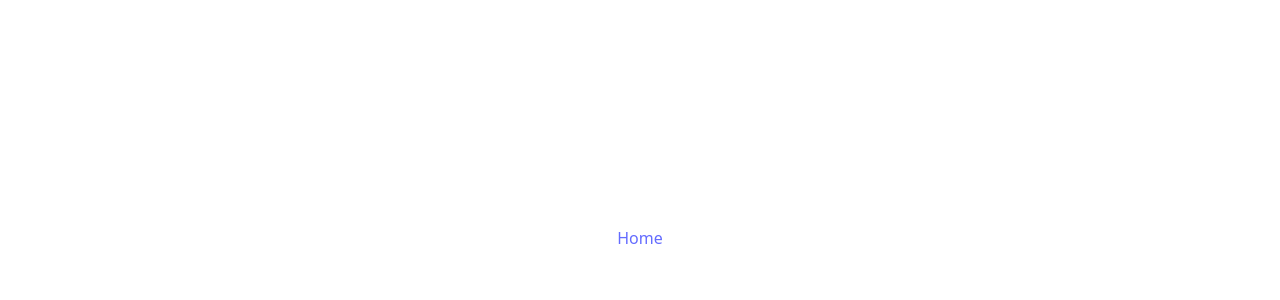
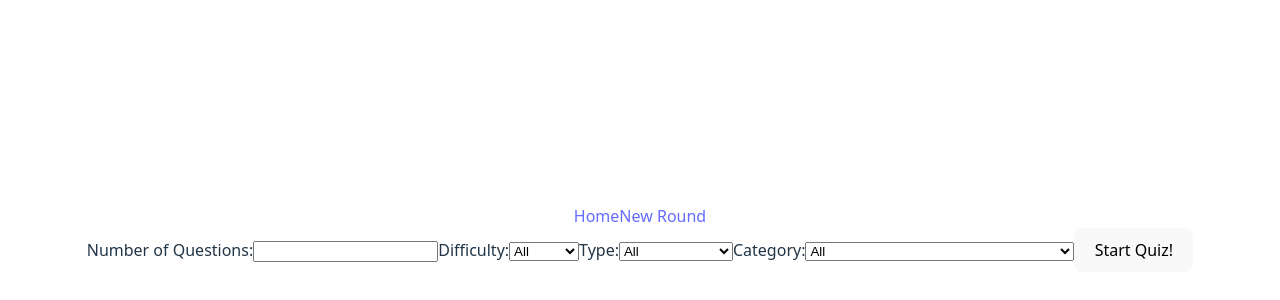
Before and after one commit to amarantino159/Trivia-App, a React (Vite) app: page /options in a window 1280 px wide. Before the commit this address had no page. Shown: the part 162-462 px from the top of the page. Built offline with nearby package versions, Linux system fonts and the light colour scheme.

Commit message:
can now generate questions based on user input. Still need to pass to the Questions page
Co-authored-by: Michael Vulpo <MiVuSec@users.noreply.github.com>

```diff
--- a/src/component/App.jsx
+++ b/src/component/App.jsx
@@ -2,22 +2,29 @@ import { useState, useContext, useEffect, createContext } from 'react'
 import { useNavigate } from 'react-router-dom';
 import { BrowserRouter as Router, Routes, Route, Link } from "react-router-dom";
 import { ScoreContext } from "../context/ScoreContext"
+import { RoundQuestions } from "../context/RoundQuestions";
 import '../styles/App.css'
 
+import { GameOptions } from './GameOptions'
 import QuestionAndAnswer from './QuestionAndAnswer';
 
 function App() {
-
+  const [roundData, setRoundData] = useState([]);
   const [playerScore, setPlayerScore] = useState(0);
 
   return (
     <>
       <Link to="/">Home</Link>
+      <Link to="/options">New Round</Link>
       <ScoreContext.Provider value={{ playerScore, setPlayerScore }}>
-        <Routes>
-          {/* <Route path='/' element={<GameOptions/>}/> */}
-          <Route path='/' element={<QuestionAndAnswer />} />
-        </Routes>
+        <RoundQuestions.Provider value={{ roundData, setRoundData }}>
+
+          <Routes>
+            <Route path='/options' element={<GameOptions />} />
+            <Route path='/' element={<QuestionAndAnswer />} />
+          </Routes>
+
+        </RoundQuestions.Provider>
       </ScoreContext.Provider>
     </>
   )
--- /dev/null
+++ b/src/component/GameOptions.jsx
@@ -0,0 +1,73 @@
+import { useState, useEffect, useContext } from 'react'
+import { getQuestions } from '../api/api.js'
+import { RoundQuestions } from '../context/RoundQuestions'
+import { BrowserRouter as Router, Routes, Route, Link } from "react-router-dom";
+import '../styles/App.css'
+
+
+//user inputs options in a form and then generates a list of questions
+//need amount (no less than 1), difficulty, type, and category
+function GameOptions() {
+  const { roundData, setRoundData } = useContext(RoundQuestions);
+
+  async function GenerateQuestions(formData) {
+    const amount = formData.get('amount');
+    const difficulty = formData.get('difficulty');
+    const type = formData.get('type');
+    const category = formData.get('category');;
+
+    let data = await getQuestions(amount, difficulty, type, category);
+    console.log(data);
+    setRoundData(data);
+  }
+
+  return (
+    <>
+      <form action={GenerateQuestions}>
+        <label>Number of Questions:</label><input type="text" name="amount" />
+        <label>Difficulty:</label><select name="difficulty">
+          <option value="">All</option>
+          <option value="easy">Easy</option>
+          <option value="medium">Medium</option>
+          <option value="hard">Hard</option>
+        </select>
+        <label>Type:</label><select name="type">
+          <option value="">All</option>
+          <option value="multiple">Multiple Choice</option>
+          <option value="boolean">True/False</option>
+        </select>
+        <label>Category:</label><select name="category">
+          <option value="">All</option>
+
+          <option value="9">General Knowledge</option>
+          <option value="10">Entertainment: Books</option>
+          <option value="11">Entertainment: Film</option>
+          <option value="12">Entertainment: Music</option>
+          <option value="13">Entertainment: Musicals & Theaters</option>
+          <option value="14">Entertainment: Television</option>
+          <option value="15">Entertainment: Video Games</option>
+          <option value="16">Entertainment: Board Games</option>
+          <option value="17">Science and Nature</option>
+          <option value="18">Science: Computers</option>
+          <option value="19">Science: Mathematics</option>
+          <option value="20">Mythology</option>
+          <option value="21">Sports</option>
+          <option value="22">Geography</option>
+          <option value="23">History</option>
+          <option value="24">Politics</option>
+          <option value="25">Art</option>
+          <option value="26">Celebrities</option>
+          <option value="27">Animals</option>
+          <option value="28">Vehicles</option>
+          <option value="29">Entertainment: Comics</option>
+          <option value="30">Science: Gadgets</option>
+          <option value="31">Entertainment: Japanese Anime & Manga</option>
+          <option value="32">Entertainment: Cartoon & Animations</option>
+        </select>
+        <button type="submit">Start Quiz!</button>
+      </form>
+    </>
+  )
+}
+
+export { GameOptions }
--- /dev/null
+++ b/src/context/RoundQuestions.js
@@ -0,0 +1,3 @@
+import { createContext } from "react";
+
+export const RoundQuestions = createContext([]);
```
